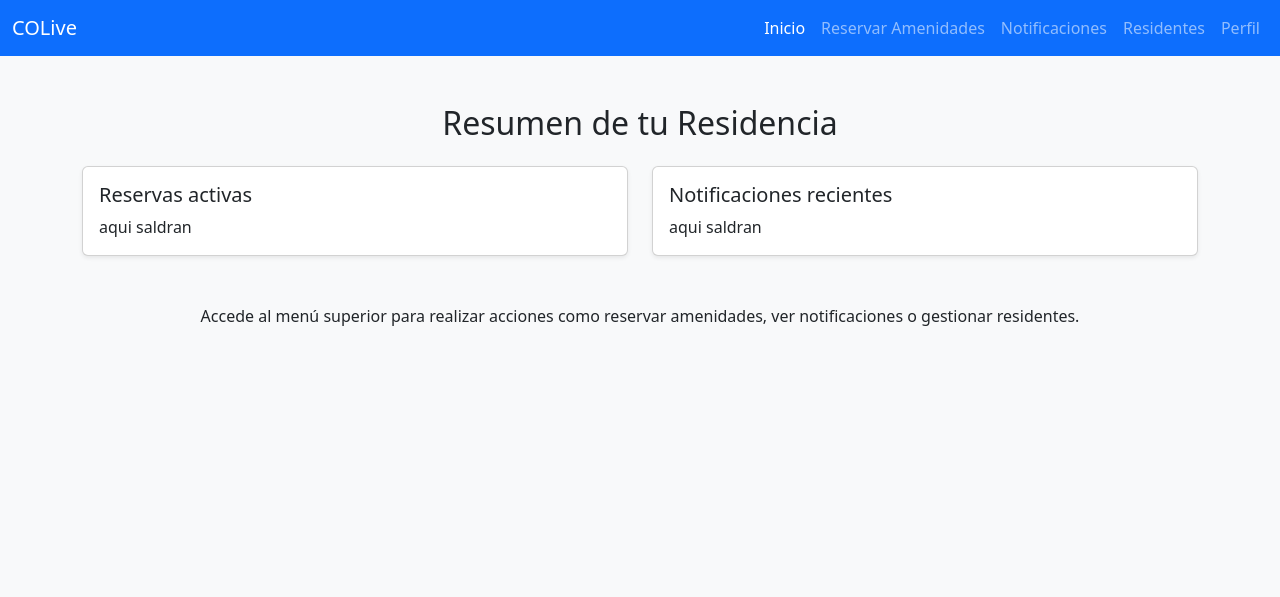
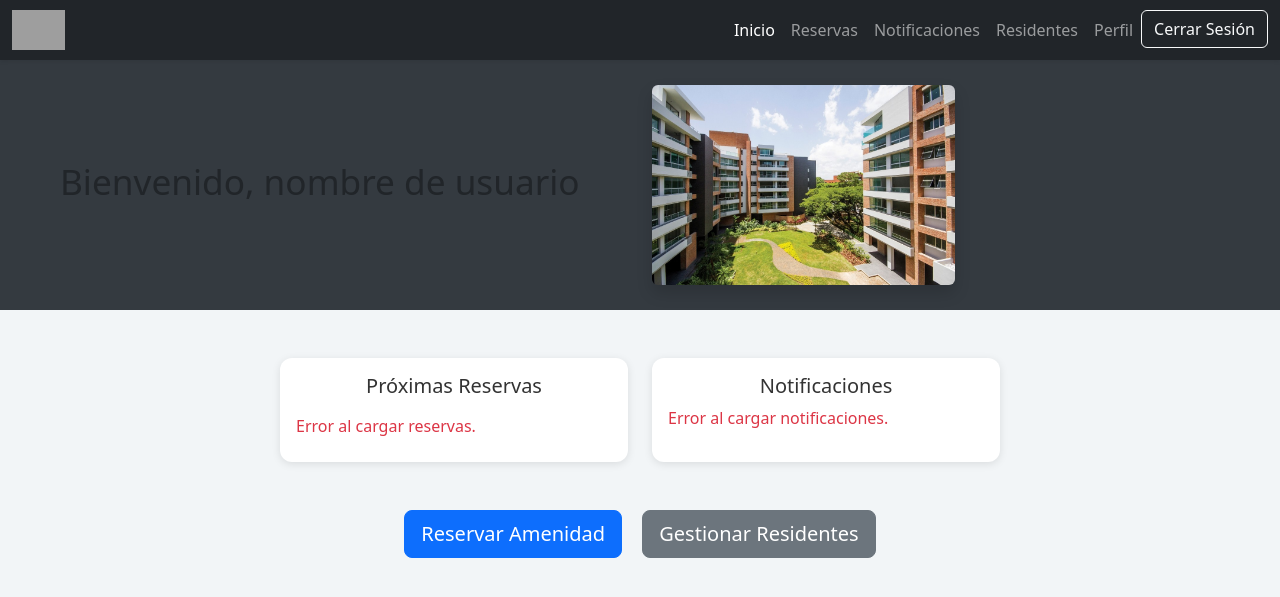
Before and after one commit to UnalKami/colive, a Python web app: template frontend/templates/md_residencialServices/panel_propietario.html in a window 1280 px wide. Shown: the top 597 px of the page. Run offline with Jinja, Linux system fonts and the light colour scheme; the template is opened without the code that fills it, so the values that code supplies are empty; grey boxes are pictures that could not be loaded.

Commit message:
panel propietario

```diff
--- /dev/null
+++ b/frontend/templates/md_residencialServices/panel_propietario.css
@@ -0,0 +1,54 @@
+body {
+  background-color: #f2f5f7;
+}
+.navbar {
+  height: 60px;
+}
+.logo {
+  height: 40px;
+}
+.hero-section {
+  background-color: #343a40;
+  min-height: 250px;
+}
+
+.hero-section img {
+  max-height: 120px;
+  width: auto;
+  object-fit: contain;
+}
+
+.hero-section h1 {
+  font-size: 2.2rem;
+}
+
+.hero-section img {
+  max-height: 200px;
+  object-fit: cover;
+}
+
+.info-card {
+  border: none;
+  border-radius: 0.75rem;
+  box-shadow: 0 2px 8px rgba(0,0,0,0.1);
+}
+.info-card .card-title {
+  font-weight: 500;
+  color: #333;
+}
+.info-card p.display-6 {
+  font-size: 2.5rem;
+  font-weight: 600;
+  color: #0d6efd;
+}
+.list-group-item {
+  background: transparent;
+  border: none;
+  padding-left: 0;
+}
+.list-unstyled li {
+  margin-bottom: 0.5rem;
+}
+.btn-lg {
+  margin: 0 0.5rem;
+}
--- a/frontend/templates/md_residencialServices/panel_propietario.html
+++ b/frontend/templates/md_residencialServices/panel_propietario.html
@@ -4,68 +4,80 @@
   <meta charset="UTF-8">
   <title>Panel de Propietario - COLive</title>
   <link href="https://cdn.jsdelivr.net/npm/bootstrap@5.3.3/dist/css/bootstrap.min.css" rel="stylesheet">
-  <link rel="stylesheet" href="../css/dashboard.css">
+  <link rel="stylesheet" href="../css/panel_propietario.css">
 </head>
-<body class="bg-light">
-
+<body>
   <!-- Navbar -->
-  <nav class="navbar navbar-expand-lg navbar-dark bg-primary">
+  <nav class="navbar navbar-expand-lg navbar-dark bg-dark shadow-sm">
     <div class="container-fluid">
-      <a class="navbar-brand" href="#">COLive</a>
+      <a class="navbar-brand" href="#">
+        <img src="../../colive" alt="COLive" class="logo">
+      </a>
       <button class="navbar-toggler" type="button" data-bs-toggle="collapse" data-bs-target="#navbarOpciones">
         <span class="navbar-toggler-icon"></span>
       </button>
       <div class="collapse navbar-collapse" id="navbarOpciones">
         <ul class="navbar-nav ms-auto">
-          <li class="nav-item">
-            <a class="nav-link active" href="#">Inicio</a>
-          </li>
-          <li class="nav-item">
-            <a class="nav-link" href="#">Reservar Amenidades</a>
-          </li>
-          <li class="nav-item">
-            <a class="nav-link" href="#">Notificaciones</a>
-          </li>
-          <li class="nav-item">
-            <a class="nav-link" href="#">Residentes</a>
-          </li>
-          <li class="nav-item">
-            <a class="nav-link" href="#">Perfil</a>
-          </li>
+          <li class="nav-item"><a class="nav-link active" href="#">Inicio</a></li>
+          <li class="nav-item"><a class="nav-link" href="#">Reservas</a></li>
+          <li class="nav-item"><a class="nav-link" href="#">Notificaciones</a></li>
+          <li class="nav-item"><a class="nav-link" href="#">Residentes</a></li>
+          <li class="nav-item"><a class="nav-link" href="#">Perfil</a></li>
+          <li class="nav-item"><a class="btn btn-outline-light" href="#">Cerrar Sesión</a></li>
         </ul>
       </div>
     </div>
   </nav>
 
+<!-- Sección de bienvenida -->
+<section class="hero-section d-flex align-items-center py-4 px-3 px-md-5">
+  <div class="container-fluid">
+    <div class="row align-items-center">
+      <!-- Texto de bienvenida -->
+      <div class="col-md-6 text-center text-md-start text-white">
+        <h1 class="fw-light text-dark">Bienvenido, nombre de usuario</h1>
+      </div>
+      <!-- Imagen -->
+      <div class="col-md-6">
+        <img src="../../loginBckg.jpg" alt="Conjunto residencial" class="img-fluid rounded shadow">
+      </div>
+    </div>
+  </div>
+</section>
+
   <!-- Contenido principal -->
-  <div class="container mt-5">
-    <h2 class="mb-4 text-center">Resumen de tu Residencia</h2>
+  <main class="container my-5 d-flex flex-column align-items-center">
+    <div class="row gy-4 justify-content-center w-100">
+      <!-- Próximas reservas -->
+      <div class="col-md-4 d-flex justify-content-center">
+        <div class="card info-card w-100">
+          <div class="card-body">
+            <h5 class="card-title text-center">Próximas Reservas</h5>
+            <ul id="listaReservas" class="list-group list-group-flush">
 
-    <div class="row g-4">
-      <div class="col-md-6">
-        <div class="card shadow-sm">
-          <div class="card-body">
-            <h5 class="card-title">Reservas activas</h5>
-            <p id="resumenReservas" class="card-text">aqui saldran</p>
+            </ul>
           </div>
         </div>
       </div>
-      <div class="col-md-6">
-        <div class="card shadow-sm">
+      <!-- Notificaciones -->
+      <div class="col-md-4 d-flex justify-content-center">
+        <div class="card info-card w-100">
           <div class="card-body">
-            <h5 class="card-title">Notificaciones recientes</h5>
-            <ul id="resumenNotificaciones" class="list-unstyled mb-0">
-              <li>aqui saldran</li>
+            <h5 class="card-title text-center">Notificaciones</h5>
+            <ul id="resumenNotificaciones" class="list-unstyled">
+
             </ul>
           </div>
         </div>
       </div>
     </div>
 
+    <!-- Acción destacada -->
     <div class="text-center mt-5">
-      <p>Accede al menú superior para realizar acciones como reservar amenidades, ver notificaciones o gestionar residentes.</p>
+      <a href="#" class="btn btn-primary btn-lg">Reservar Amenidad</a>
+      <a href="#" class="btn btn-secondary btn-lg">Gestionar Residentes</a>
     </div>
-  </div>
+  </main>
 
   <script src="https://cdn.jsdelivr.net/npm/bootstrap@5.3.3/dist/js/bootstrap.bundle.min.js"></script>
   <script src="panel_propietario.js"></script>
--- a/frontend/templates/md_residencialServices/panel_propietario.js
+++ b/frontend/templates/md_residencialServices/panel_propietario.js
@@ -2,10 +2,15 @@
   // Simulación: ID de residencia (en producción, obtén esto del login/session)
   const residenciaId = "ID_RESIDENCIA_DEL_USUARIO";
 
-  const resumenReservas = document.getElementById('resumenReservas');
+  const listaReservas = document.getElementById('listaReservas');
   const resumenNotificaciones = document.getElementById('resumenNotificaciones');
 
+  // Mensaje de carga inicial con clases de Bootstrap
+  listaReservas.innerHTML = '<li class="list-group-item text-muted">Cargando reservas...</li>';
+  resumenNotificaciones.innerHTML = '<li class="text-muted">Cargando notificaciones...</li>';
+
   async function cargarPanelPropietario() {
+    try {
       const query = `
         query {
           reservas(residenciaId: "${residenciaId}") {
@@ -29,25 +34,30 @@
       const data = await res.json();
 
       // Mostrar reservas activas/próximas
-    if (data.data && data.data.reservas && data.data.reservas.length > 0) {
-      resumenReservas.innerHTML = '<ul>' + data.data.reservas.map(res =>
-        `<li>
+      if (data?.data?.reservas?.length > 0) {
+        listaReservas.innerHTML = data.data.reservas.map(res =>
+          `<li class="list-group-item">
             <b>${res.amenidad}</b> - ${new Date(res.fecha).toLocaleDateString()}
             ${res.horaInicio} a ${res.horaFin}
             <span style="color:${res.estado === 'aprobada' ? 'green' : 'orange'}">[${res.estado}]</span>
           </li>`
-      ).join('') + '</ul>';
+        ).join('');
       } else {
-      resumenReservas.textContent = "No tienes reservas activas.";
+        listaReservas.innerHTML = '<li class="list-group-item text-muted">No tienes reservas activas.</li>';
       }
 
       // Mostrar notificaciones
-    if (data.data && data.data.notificacionesResidencia && data.data.notificacionesResidencia.length > 0) {
+      if (data?.data?.notificacionesResidencia?.length > 0) {
         resumenNotificaciones.innerHTML = data.data.notificacionesResidencia.map(n =>
-        `<li>${n.mensaje} <small>(${new Date(n.fecha).toLocaleDateString()})</small></li>`
+          `<li class="mb-2">${n.mensaje} <small class="text-muted">(${new Date(n.fecha).toLocaleDateString()})</small></li>`
         ).join('');
       } else {
-      resumenNotificaciones.innerHTML = "<li>No tienes notificaciones recientes.</li>";
+        resumenNotificaciones.innerHTML = '<li class="text-muted">No tienes notificaciones recientes.</li>';
+      }
+    } catch (err) {
+      console.error('Error:', err);
+      listaReservas.innerHTML = '<li class="list-group-item text-danger">Error al cargar reservas.</li>';
+      resumenNotificaciones.innerHTML = '<li class="text-danger">Error al cargar notificaciones.</li>';
     }
   }
 
```
Lines whose indentation alone changed are shown as unchanged.
